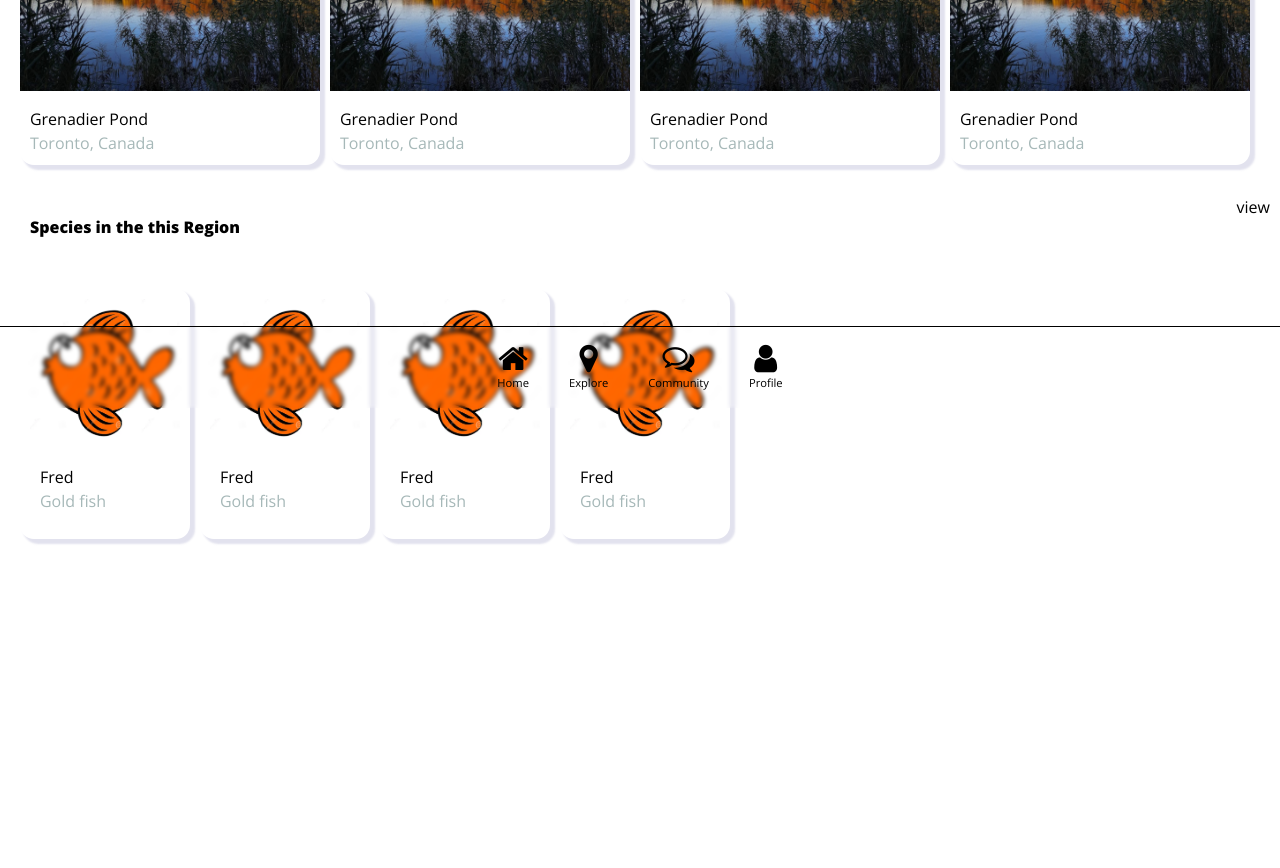
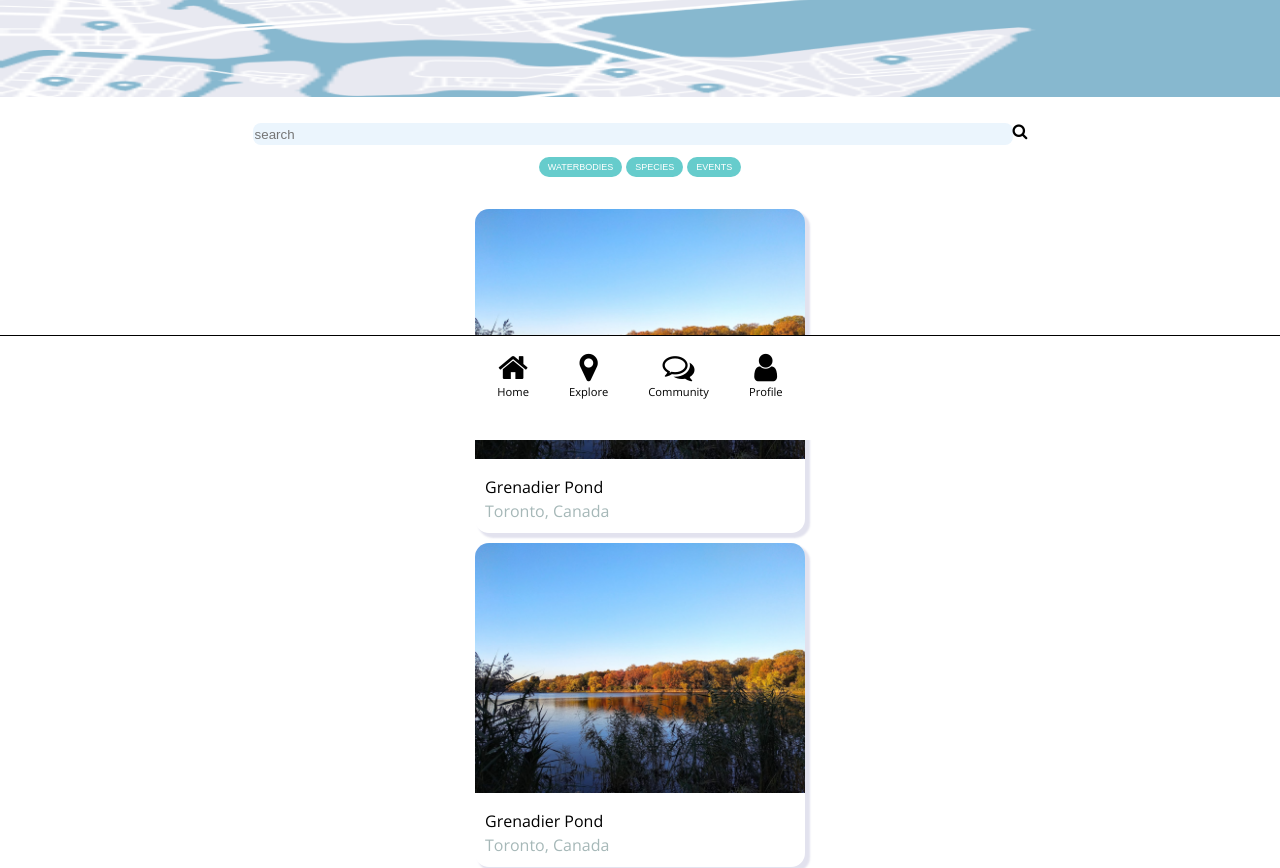
Before and after one commit to daechi73/Hackathon2, a React (Vite) app: page / in a window 1280 px wide. Shown: the part 360-1228 px from the top of the page. Before the commit the page ends 984 px from the top, so only its background shows below. Built offline with nearby package versions, Linux system fonts and the light colour scheme.

Commit message:
whatever

```diff
--- a/src/App.jsx
+++ b/src/App.jsx
@@ -9,6 +9,7 @@ import StatusBar from "./components/StatusBar";
 import Home from "./pages/Home";
 import Species from "./pages/Species";
 import BodiesOfWater from "./pages/BodiesOfWater";
+import ExploreScreen from "./pages/ExploreScreen";
 
 function App() {
   const [startPage, setStartPage] = useState(true);
@@ -26,13 +27,14 @@ function App() {
     }, 7000);
   }, []);
 
-  if (startPage) return <StartScreen />;
-  if (loadingPage) return <LoadingScreen />;
+  // if (startPage) return <StartScreen />;
+  // if (loadingPage) return <LoadingScreen />;
 
   return (
     <div className="container-main">
       <StatusBar />
-      {startApp && <Home />}
+      {/* {startApp && <Home />} */}
+      <ExploreScreen />
       <Nav />
     </div>
   );
--- a/src/pages/ExploreScreen.jsx
+++ b/src/pages/ExploreScreen.jsx
@@ -1,48 +1,69 @@
 import "../style/ExploreScreen.css";
 import Nav from "../components/Nav";
+import Discover from "../components/Discover";
 import ExploreItem from "../components/ExploreItem.jsx";
-const ExploreScreen = () => {
+import InfoCard from "../components/InfoCard";
+import Img from "../assets/imgs/GrenadierPond.jpg";
+import Img2 from "../assets/imgs/fish.jpg";
+import { useState } from "react";
+
+const ExploreScreen = (props) => {
+  const [render, setRender] = useState("bodies");
+
+  const renderBodies = () => {
+    const bodies = [Img, Img, Img, Img];
+    const bodiesToRender = bodies.map((body, i) => {
       return (
-        <div>
-            <div className="header_flex">
-                <i className="fa fa-map-marker" aria-hidden="true"></i>
-                <div className="textbox">
-                    <div className="location1">
-                        <p>Current Location</p>
+        <InfoCard
+          key={i}
+          className="BodiesOfWater-waterbody-infoCard"
+          imgClassName="BodiesOfWater-waterbody-infoCard-img"
+          src={body}
+          name="Grenadier Pond"
+          subInfo="Toronto, Canada"
+        />
+      );
+    });
+    return bodiesToRender;
+  };
+  const renderFishes = () => {
+    const species = [Img2, Img2, Img2, Img2];
+    const speciesToRender = species.map((fish, i) => {
+      return (
+        <InfoCard
+          key={i}
+          className="BodiesOfWater-waterbody-infoCard"
+          imgClassName="BodiesOfWater-waterbody-infoCard-img"
+          src={fish}
+          name="Grenadier Pond"
+          subInfo="Toronto, Canada"
+        />
+      );
+    });
+  };
+
+  return (
+    <div className="exploreScreen">
+      <Discover />
+      <div className="container-map_image">
+        <img src="src/assets/dummymap.png" alt="map" className="map_image" />
       </div>
-                    <div className="location2">
-                        <p>University of Toronto, Canada</p>
-                    </div>
-                </div>
-            </div>
-            <div className="map_image">
-                    <img src="src/assets/dummymap.png" alt="map"/>
+      <div className="container-mapSearch">
+        <input type="text" className="mapSearchInput" placeholder="search" />
+        <i className="fa fa-search" aria-hidden="true"></i>
       </div>
 
-            <div className='selection-container'>
-                <div className='selectionflex'>
+      <div className="selection-container">
+        <div className="selectionflex">
           <button className="selection-button">WATERBODIES</button>
           <button className="selection-button">SPECIES</button>
           <button className="selection-button">EVENTS</button>
         </div>
       </div>
-
-
-
-            <ExploreItem />
-            <ExploreItem />
-            <ExploreItem />
-            <ExploreItem />
-
-
-
-            <div className="nav-component">
-                <Nav />
+      <div className="exploreCard-infoCards">
+        {render === "bodies" ? renderBodies() : ""}
       </div>
-
     </div>
-
-
   );
 };
 
--- a/src/pages/Login.jsx
+++ b/src/pages/Login.jsx
@@ -5,8 +5,16 @@ const Login = () => {
     <div className="container-loginPage">
       <div className="loginPageTitle">Login</div>
       <div className="container-loginForm">
-        <input type="text" className="inputEmail" placeholder="Email Address" />
-        <input type="text" className="inputPassword" placeholder="Password" />
+        <input
+          type="text"
+          className="inputEmail loginInput"
+          placeholder="Email Address"
+        />
+        <input
+          type="text"
+          className="inputPassword loginInput"
+          placeholder="Password"
+        />
         <i class="fa fa-eye-slash" aria-hidden="true"></i>
         <div className="container-forgotPass">
           <div className="forgotPass">Forgot Password?</div>
--- a/src/style/ExploreScreen.css
+++ b/src/style/ExploreScreen.css
@@ -1,7 +1,7 @@
-.location1 {
-    font-size: 14px; /* Set the font size to make it smaller */
-    color: grey; /* Set the color to grey */
-    margin-bottom: 5px; /* Add some space between the title and the address */
+/* .location1 {
+  font-size: 14px;
+  color: grey;
+  margin-bottom: 5px;
 }
 
 .location2 {
@@ -9,12 +9,12 @@
 }
 
 .location1 {
-    margin-bottom: -30px; /* Adjust the margin to your preference */
+  margin-bottom: -30px;
 }
 
 .header_flex .fa-map-marker {
-    font-size: 30px; /* Adjust the size to your preference */
-    color: #66cccc; /* Set the color to cyan blue */
+  font-size: 30px;
+  color: #66cccc;
   margin-bottom: -50px;
   margin-top: 20px;
 }
@@ -24,20 +24,17 @@
   align-items: flex-start;
 }
 
-body, html {
-    height: 100%; /* Make sure body and html take up the full height of the viewport */
-    margin: 0; /* Remove default margin */
-    display: flex;
-    justify-content: center; /* Center content horizontally */
-    align-items: center; /* Center content vertically */
-}
-
 .textbox {
   margin-left: 30px;
   margin-right: 50px;
 }
 
-div {
+.exploreScreen {
+  display: flex;
+  flex-direction: column;
+  align-items: center;
+}
+.exploreScreen div {
   display: flex;
   flex-direction: column;
   align-items: center;
@@ -50,9 +47,7 @@ div {
 .selectionflex {
   display: flex;
   align-items: flex-start;
-    flex-direction: row;
 }
-
 
 .selection-container {
   display: flex;
@@ -68,5 +63,58 @@ div {
   margin: 2px;
   cursor: pointer;
   border-radius: 20px 20px 20px 20px;
-    font-size: 9px
+  font-size: 9px;
+} */
+.header_flex {
+  display: flex;
 }
+.textbox {
+  display: flex;
+}
+.map_image {
+  height: 350px;
+  width: 100%;
+}
+.container-map_image {
+  margin-bottom: 20px;
+}
+.selection-button {
+  background-color: #66cccc;
+  border: none;
+  color: white;
+  padding: 5px 9px;
+  margin: 2px;
+  cursor: pointer;
+  border-radius: 20px 20px 20px 20px;
+  font-size: 9px;
+}
+.container-mapSearch {
+  margin: 10px;
+  display: flex;
+  justify-content: center;
+}
+.mapSearchInput {
+  height: 20;
+}
+.mapSearchInput {
+  height: 20px;
+  border-radius: 8px;
+  border: none;
+  background-color: rgb(235, 245, 253);
+  width: 60%;
+}
+.fa-search {
+}
+.selectionflex {
+  margin: 10px;
+  display: flex;
+  justify-content: center;
+}
+.exploreCard-infoCards {
+  display: flex;
+  flex-direction: column;
+  justify-content: center;
+  align-items: center;
+  gap: 10px;
+  margin-top: 30px;
+}
--- a/src/style/Login.css
+++ b/src/style/Login.css
@@ -17,7 +17,7 @@
   gap: 20px;
   padding: 20px;
 }
-input {
+.loginInput {
   height: 35px;
   border-radius: 10px;
   border-width: 1px;
--- a/src/style/Nav.css
+++ b/src/style/Nav.css
@@ -1,10 +1,12 @@
 .nav {
   position: fixed;
-  bottom: 4%;
+  bottom: 0%;
   width: 100%;
-  backdrop-filter: blur(2px);
+  /* backdrop-filter: blur(2px); */
   border-top: solid;
   border-width: 0.1px;
+  background-color: white;
+  height: 6.5rem;
 }
 .nav ul {
   display: flex;
```
Also changed, not shown: src/style/Map.css (+0 -10 lines). Lines whose indentation alone changed are shown as unchanged.
